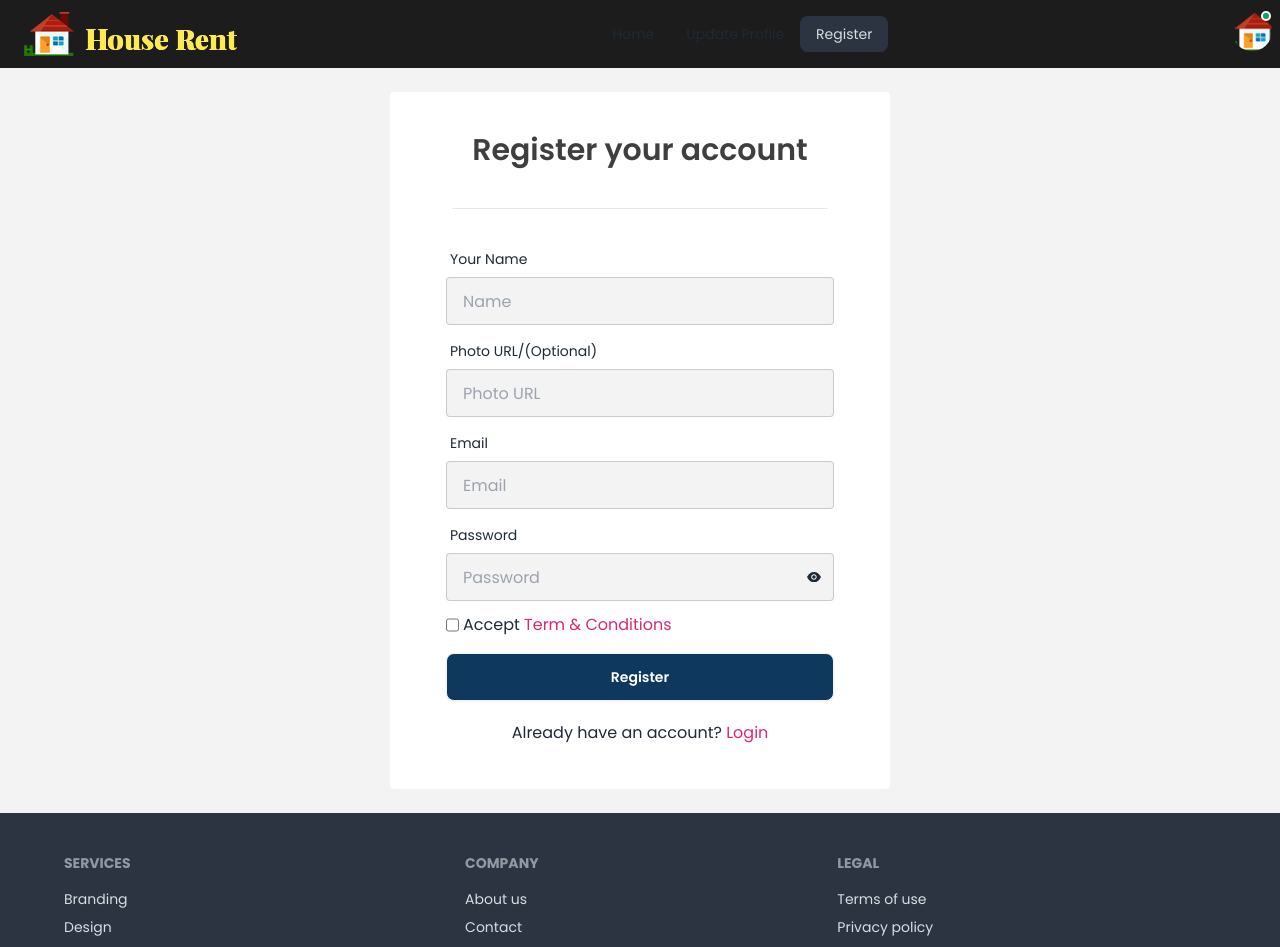
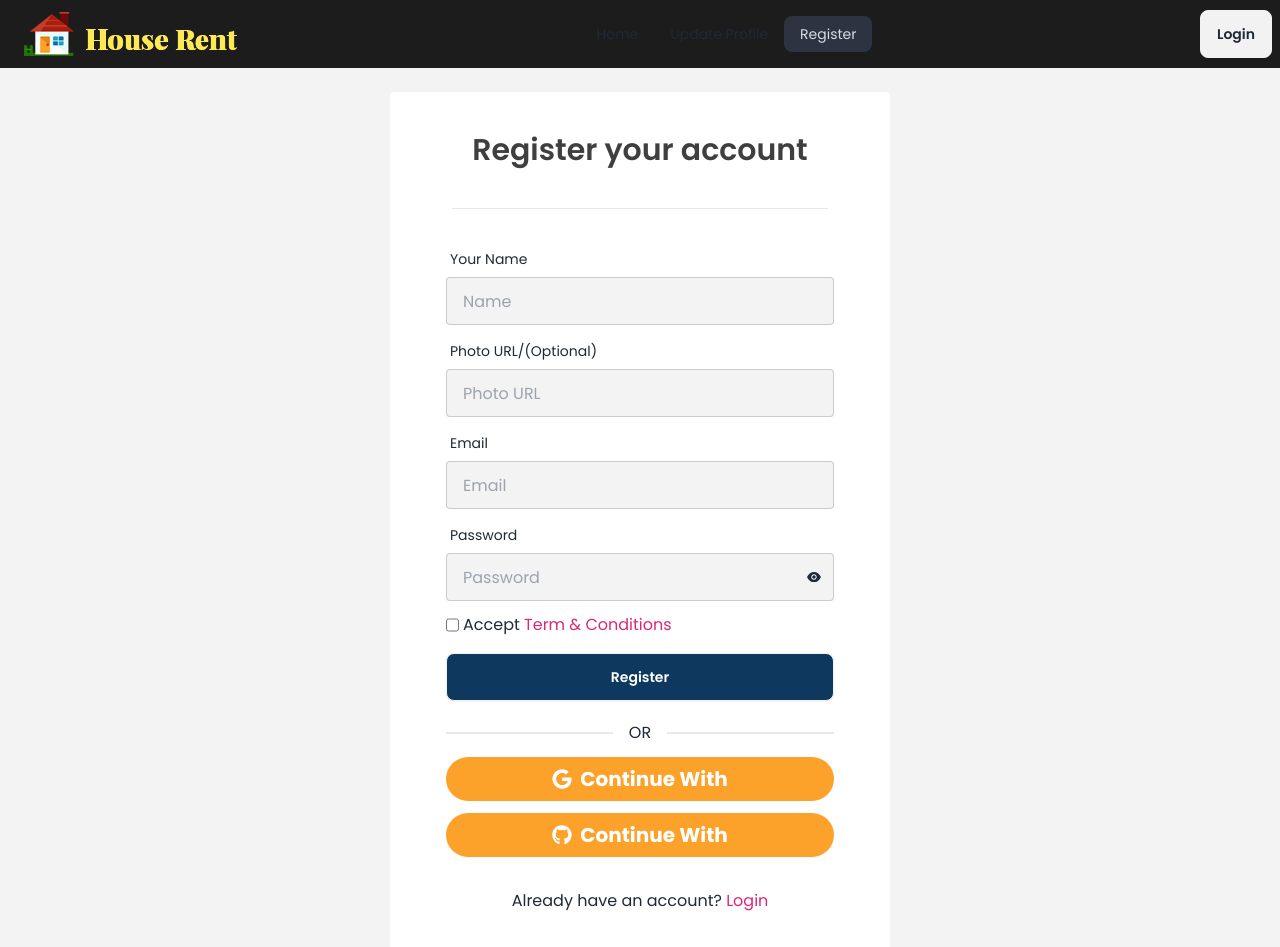
Before and after one commit to byteFarhan/House-Rent, a React (Vite) app: page /register in a window 1280 px wide. Shown: the top 947 px of the page. Built offline with nearby package versions, Linux system fonts and the light colour scheme; no server answers; a web font is replaced by a local one.

Commit message:
added social login component so that users can login with there other social accounts.

```diff
--- a/src/Pages/Register/Register.jsx
+++ b/src/Pages/Register/Register.jsx
@@ -6,6 +6,7 @@ import useAuth from "../../hooks/useAuth";
 // import { AuthContext } from "../../provider/AuthProvider/AuthProvider";
 import { updateProfile } from "firebase/auth";
 import { useState } from "react";
+import SocialLogin from "../Shared/SocialLogin/SocialLogin";
 
 const Register = () => {
   const [showPassword, setShowPassword] = useState(false);
@@ -17,7 +18,7 @@ const Register = () => {
     signInWithGoogle,
     // updateUserProfile,
   } = useAuth();
-  console.log(createUserWithEmail);
+  // console.log(createUserWithEmail);
   const handleRegistation = (e) => {
     e.preventDefault();
     setSuccess("");
@@ -163,11 +164,11 @@ const Register = () => {
               {success && <p className="text-sm text-gray-700">{success}</p>}
               {error && <p className="text-sm text-red-700">{error}</p>}
               <div className="mt-2 form-control">
-                <button className="text-white bg-navy btn hover:bg-navy">
+                <button className="text-white bg-navy btn hover:bg-green">
                   Register
                 </button>
               </div>
-
+              <SocialLogin />
               <p className="my-3 text-center">
                 Already have an account?{" "}
                 <Link to={"/login"} className="text-pink-600 hover:underline">
--- a/src/Pages/Shared/Navbar/Navbar.jsx
+++ b/src/Pages/Shared/Navbar/Navbar.jsx
@@ -1,9 +1,11 @@
 import { Link, NavLink } from "react-router-dom";
 import logo from "../../../assets/logo.png";
 import avtr from "../../../assets/house-logo.png";
+import useAuth from "../../../hooks/useAuth";
 
 const Navbar = () => {
-  const user = true;
+  const { user } = useAuth();
+
   const navItems = (
     <>
       <li>
@@ -85,7 +87,10 @@ const Navbar = () => {
               </div>
               <div>
                 {user ? (
-                  <div className="dropdown dropdown-bottom dropdown-end">
+                  <div
+                    className="z-20 dropdown dropdown-bottom dropdown-end lg:tooltip lg:tooltip-bottom"
+                    data-tip={user?.displayName}
+                  >
                     <div tabIndex={0} role="button" className="">
                       <div className="avatar online">
                         <div className="w-10 rounded-full">
@@ -97,8 +102,8 @@ const Navbar = () => {
                       tabIndex={0}
                       className="dropdown-content z-[3] menu p-2 shadow bg-base-100 rounded-box w-52"
                     >
-                      <li>
-                        <a>Item 1</a>
+                      <li className="block lg:hidden">
+                        <p>{user?.displayName}</p>
                       </li>
                       <li>
                         <a>Item 2</a>
--- /dev/null
+++ b/src/Pages/Shared/SocialLogin/SocialLogin.jsx
@@ -0,0 +1,18 @@
+import { FaGithub, FaGoogle } from "react-icons/fa6";
+// import googleLogo from "../../../assets/google-logo.png";
+const SocialLogin = () => {
+  return (
+    <div className="mb-3 space-y-3">
+      <div className="divider">OR</div>
+      <button className="flex items-center justify-center w-full gap-2 text-xl btn-base btn-primary">
+        <FaGoogle /> Continue With
+      </button>
+      <button className="flex items-center justify-center w-full gap-2 text-xl btn-base btn-primary">
+        <FaGithub />
+        Continue With
+      </button>
+    </div>
+  );
+};
+
+export default SocialLogin;
```
Also changed, not shown: src/assets/google-logo.png (added).
